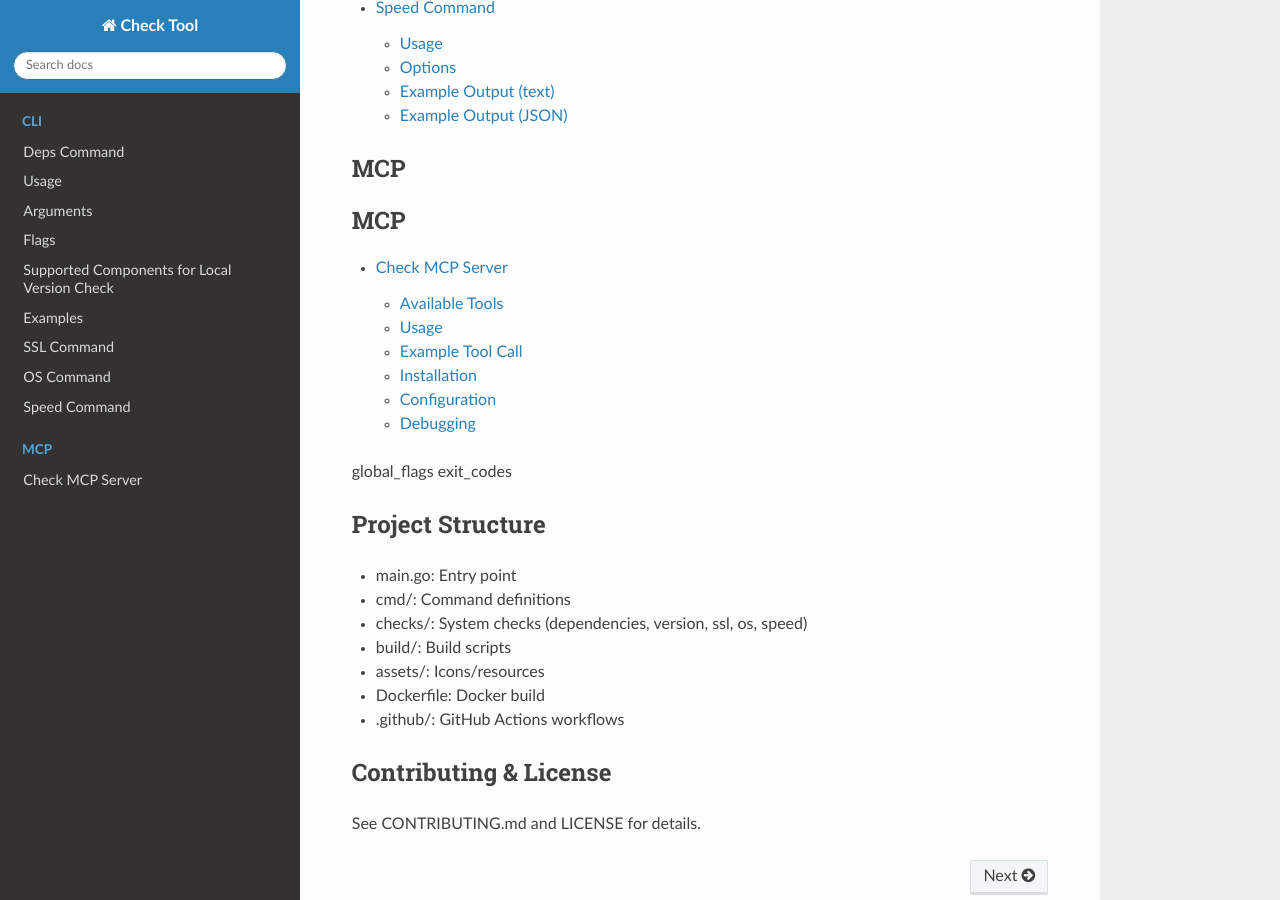
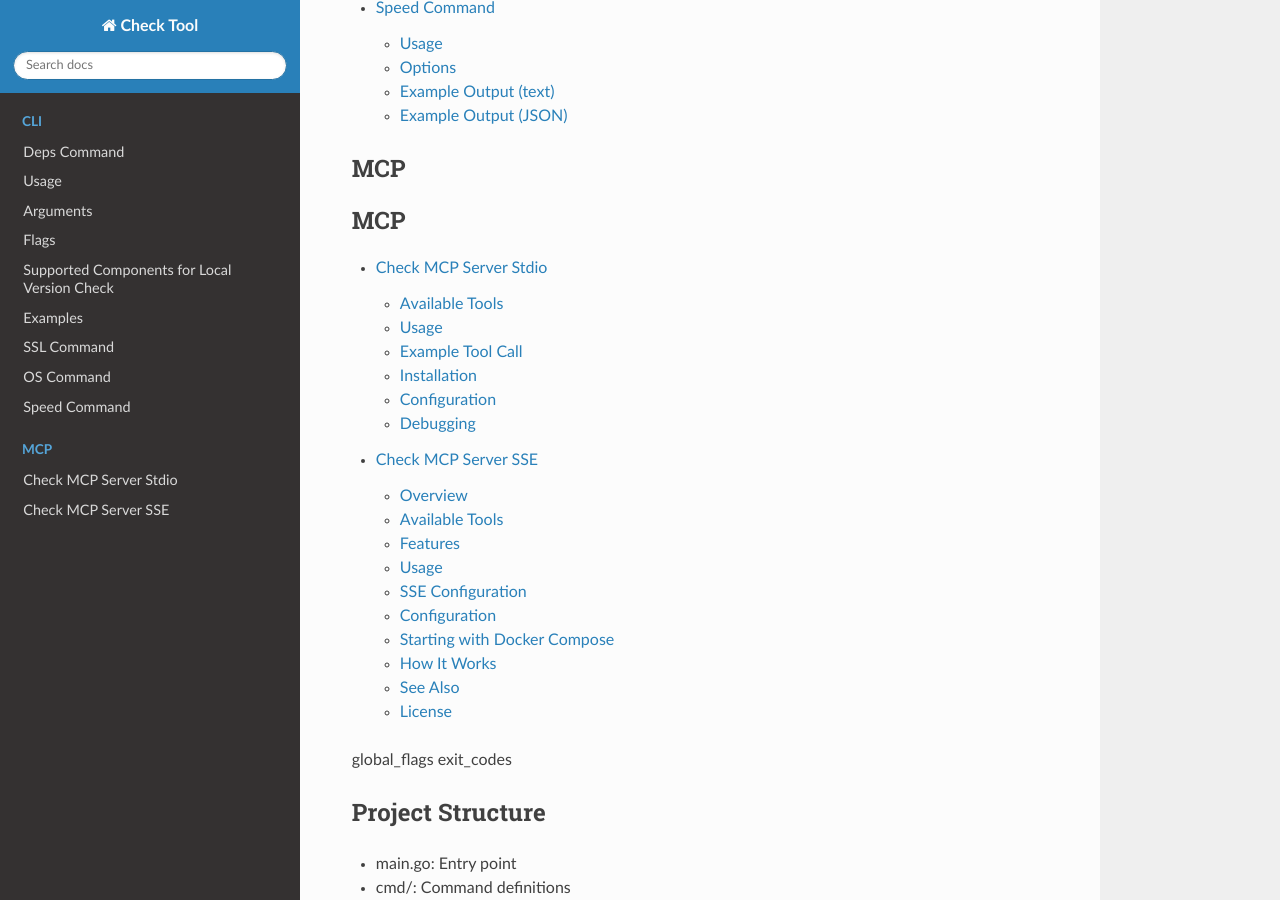
Before and after one commit to devopsifyco/check-cli, a Sphinx documentation site: the page built from docs/index.rst, in a window 1280 px wide and 900 px high, scrolled down 1824 px. Built offline with Sphinx 7.4.7 and the Read the Docs theme 3.1.0, drawn with Linux system fonts in a browser that asks for light colours; some of the changed lines change nothing that is shown.

Commit message:
update mcp

```diff
--- a/docs/index.rst
+++ b/docs/index.rst
@@ -68,6 +68,7 @@ MCP
    :caption: MCP
 
    mcp_client
+   mcp_server
 
 global_flags
 exit_codes
--- a/docs/mcp_client.rst
+++ b/docs/mcp_client.rst
@@ -1,4 +1,4 @@
-Check MCP Server
+Check MCP Server Stdio
 ================
 
 A Model Context Protocol server that provides CVE checking capabilities via the Opsify API. This server enables LLMs to search for and retrieve CVE (Common Vulnerabilities and Exposures) information using a flexible set of filters.
--- /dev/null
+++ b/docs/mcp_server.rst
@@ -0,0 +1,190 @@
+Check MCP Server SSE
+====================
+
+Check MCP Server SSE provides a Model Context Protocol (MCP) server implementation with Server-Sent Events (SSE) support, enabling real-time streaming of results and updates to clients. This is particularly useful for LLMs and other clients that require live feedback or incremental results from long-running operations.
+
+Overview
+--------
+
+The SSE mode allows the MCP server to push updates to connected clients over a single HTTP connection, using the Server-Sent Events protocol. This is ideal for scenarios where clients need to receive data as it becomes available, such as CVE search results, version checks, or other DevOps intelligence tasks.
+
+Available Tools
+---------------
+
+- ``get_specific_version`` - Retrieve information for a specific version of a product.
+
+  - ``product_name`` (string, required): Product name (e.g., 'nginx')
+  - ``version`` (string, required): Specific version to retrieve (e.g., '1.0.0')
+  - ``vendor`` (string, optional): Vendor name to filter by (case-insensitive)
+
+- ``get_latest_version`` - Retrieve the latest version information for a product.
+
+  - ``product_name`` (string, required): Product name (e.g., 'nginx')
+  - ``vendor`` (string, optional): Vendor name to filter by (case-insensitive)
+
+- ``search_releases`` - Search releases with optional filters for vendor, product name, and date range. Supports pagination.
+
+  - ``vendor`` (string, optional): Vendor name to filter by (case-insensitive)
+  - ``product_name`` (string, optional): Product name to filter by (case-insensitive)
+  - ``from_date`` (string, optional): Start date (inclusive) for filtering (YYYY-MM-DD or ISO datetime)
+  - ``to_date`` (string, optional): End date (inclusive) for filtering (YYYY-MM-DD or ISO datetime)
+  - ``date_field`` (string, optional): Which date field to filter on (e.g., "release_date")
+  - ``page`` (int, optional): Page number (starting from 1)
+  - ``page_size`` (int, optional): Number of items per page
+
+- ``get_version_cves`` - Get CVEs for a specific version of a product. Optionally filter by vendor. Uses caching (TTL: 1 day).
+
+  - ``product_name`` (string, required): Product name (e.g., 'nginx')
+  - ``version`` (string, required): Specific version to retrieve CVEs for (e.g., '1.0.0')
+  - ``vendor`` (string, optional): Vendor name to filter by (case-insensitive)
+
+- ``search_cve`` - Search CVEs with various filters via the Opsify API.
+
+  - ``cve_id`` (string, optional): CVE ID to search for
+  - ``title`` (string, optional): Title to search in CVE description
+  - ``state`` (string, optional): State to filter by
+  - ``priority`` (string, optional): Priority level to filter by
+  - ``severity`` (string, optional): Severity level to filter by
+  - ``score`` (float, optional): CVSS score to filter by
+  - ``product_name`` (string, optional): Product name to filter affected products
+  - ``product_version`` (string, optional): Product version to filter affected products
+  - ``vendor`` (string, optional): Vendor name to filter affected products
+  - ``from_date`` (string, optional): Start date for filtering (YYYY-MM-DD or ISO 8601)
+  - ``to_date`` (string, optional): End date for filtering (YYYY-MM-DD or ISO 8601)
+  - ``skip`` (int, optional): Number of records to skip (pagination)
+  - ``limit`` (int, optional): Maximum number of records to return (pagination)
+
+Features
+--------
+- Real-time streaming of results using SSE
+- Compatible with LLMs and automation tools that support event streams
+- Secure, configurable, and extensible
+- Shares the same toolset as the standard Check MCP Server (see :doc:`mcp_client`)
+
+Usage
+-----
+
+To start the Check MCP Server in SSE mode:
+
+.. code-block:: bash
+
+   python -m main
+
+Or, if you have installed the package as an entry point:
+
+.. code-block:: bash
+
+   check-mcp-server
+
+The server will automatically use SSE transport if the configuration specifies ``transport = 'sse'``. By default, it listens on the host and port defined in your configuration (see below).
+
+SSE Configuration
+-----------------
+
+To connect to the server using SSE, use the following configuration in your MCP client:
+
+.. code-block:: json
+   :caption: Example MCP client configuration
+
+   {
+     "mcpServers": {
+       "devopsify": {
+         "transport": "sse",
+         "url": "http://localhost:8050/sse"
+       }
+     }
+   }
+
+.. note::
+   For Windsurf users, use ``serverUrl`` instead of ``url``.
+
+   For n8n users, use ``host.docker.internal`` instead of ``localhost`` if connecting from another container:
+
+   ::
+
+      http://host.docker.internal:8050/sse
+
+Configuration
+-------------
+
+The server transport mode is controlled by the ``Config.server.transport`` setting. To enable SSE, set this value to ``sse`` in your configuration file or environment variables.
+
+.. code-block:: ini
+   :caption: Example .env or config.ini
+
+   SERVER_TRANSPORT=sse
+   SERVER_HOST=0.0.0.0
+   SERVER_PORT=8050
+
+You can also configure other parameters such as session timeout and cleanup interval in your configuration.
+
+Starting with Docker Compose
+---------------------------
+
+You can start the MCP Server SSE service using Docker Compose. Make sure you have Docker and Docker Compose installed, and a valid ``.env`` file in the project root.
+
+.. code-block:: bash
+
+   docker compose up --build
+
+This will build and start the service as defined in ``docker-compose.yml``:
+
+.. code-block:: yaml
+
+   services:
+     mcp:
+       build:
+         context: .
+         dockerfile: Dockerfile
+       container_name: check-mcp
+       ports:
+         - "${PORT:-8050}:8050"
+       env_file:
+         - .env
+       environment:
+         - TRANSPORT=${TRANSPORT:-sse}
+         - HOST=${HOST:-0.0.0.0}
+         - PORT=${PORT:-8050}
+         - OPSIFY_API_KEY=${OPSIFY_API_KEY}
+         - OPSIFY_API_BASE_URL=${OPSIFY_API_BASE_URL}
+         - SESSION_TIMEOUT=3600
+         - SESSION_CLEANUP_INTERVAL=300
+         - LOG_LEVEL=DEBUG
+         - PYTHONUNBUFFERED=1
+       restart: unless-stopped
+       networks:
+         - mcp_network
+
+   networks:
+     mcp_network:
+       driver: bridge
+
+How It Works
+------------
+
+When running in SSE mode, the server uses the ``run_sse_async()`` method of the ``FastMCP`` class. This method starts the server with SSE endpoints, allowing clients to subscribe to event streams and receive updates as they are generated.
+
+The main entry point for the server is ``src/main.py``, which detects the transport mode and starts the server accordingly:
+
+.. code-block:: python
+
+   async def main():
+       if Config.server.transport == 'sse':
+           await mcp.run_sse_async()
+       else:
+           await mcp.run_async()
+
+   if __name__ == "__main__":
+       asyncio.run(main())
+
+Clients can connect to the SSE endpoints to receive real-time updates for supported tools and operations.
+
+See Also
+--------
+- :doc:`mcp_client` for available tools and usage examples
+- `Server-Sent Events (MDN) <https://developer.mozilla.org/en-US/docs/Web/API/Server-sent_events>`_
+
+License
+-------
+
+Check MCP Server SSE is licensed under the MIT License. See the LICENSE file for details.
```
